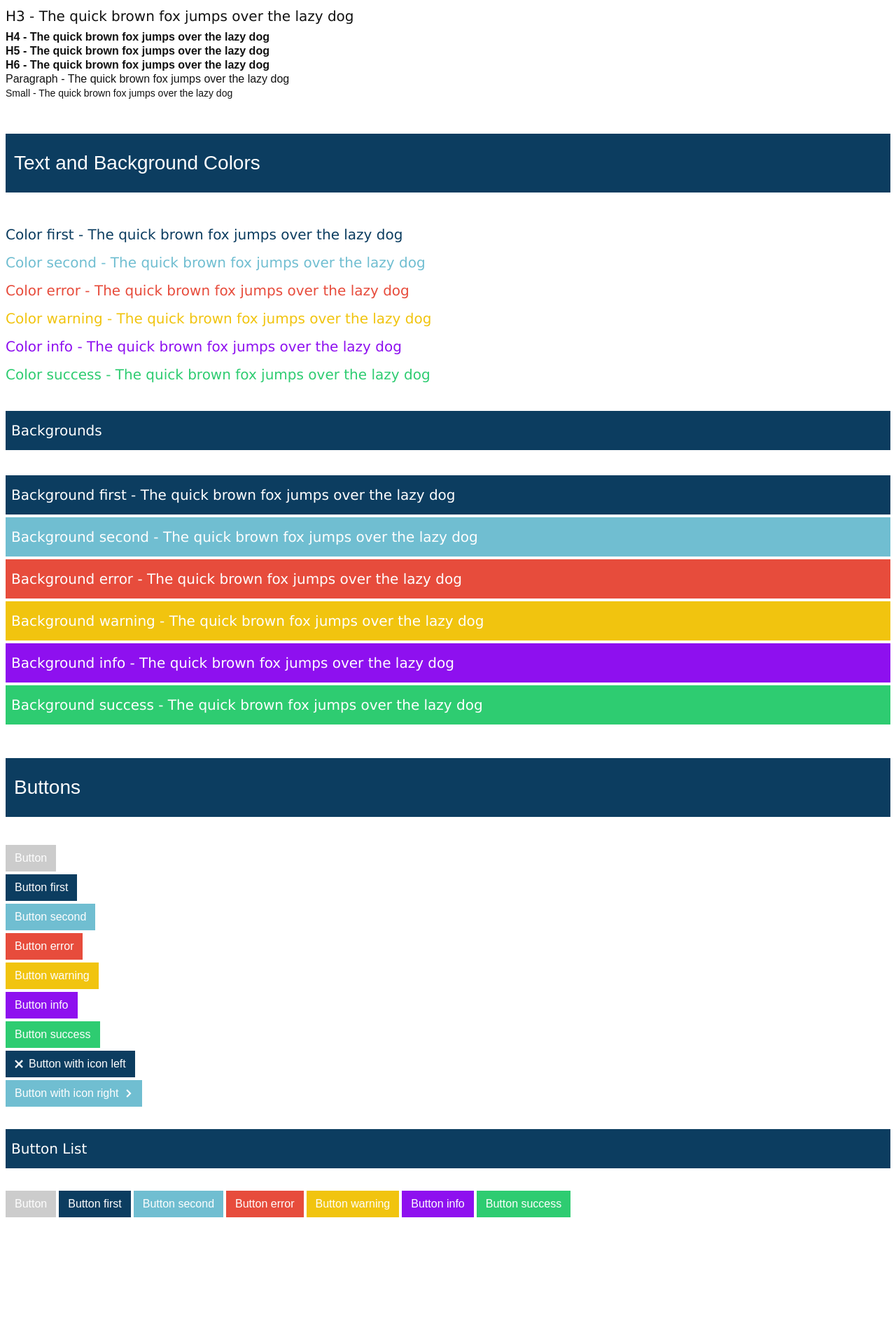
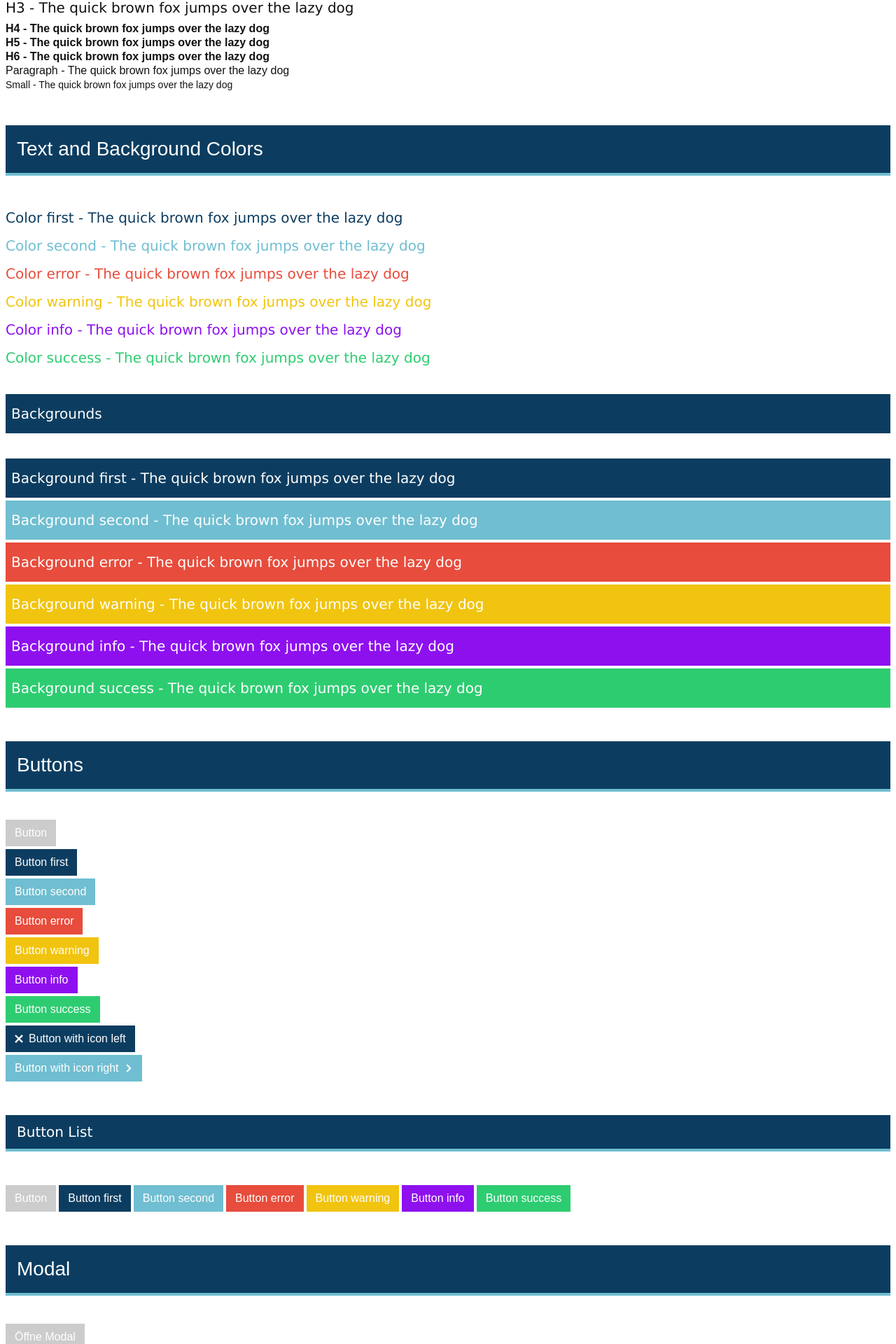
Before and after one commit to oforge/vue-boilerplate, a Vue app: page / in a window 1280 px wide. Shown: the part 229-2149 px from the top of the page at 70% size. Before the commit the page ends 2008 px from the top, so only its background shows below. Built offline with nearby package versions, Linux system fonts and the light colour scheme.

Commit message:
More Styleguide

```diff
--- a/src/App.vue
+++ b/src/App.vue
@@ -1,25 +1,28 @@
 <template>
   <div id="app">
-    <headlines></headlines>
-    <colors></colors>
-    <buttons></buttons>
-    <sprite />
+    <headlines-example></headlines-example>
+    <colors-example></colors-example>
+    <buttons-example></buttons-example>
+    <modal-example></modal-example>
+    <icon-sprite />
   </div>
 </template>
 
 <script lang="ts">
 import Vue from 'vue';
-import AppSprite from '@/components/AppSprite.vue';
-import Headlines from '@/examples/Headlines.vue';
-import Colors from '@/examples/Colors.vue';
-import Buttons from '@/examples/Buttons.vue';
+import IconSprite from '@/components/IconSprite.vue';
+import HeadlinesExample from '@/examples/HeadlinesExample.vue';
+import ColorsExample from '@/examples/ColorsExample.vue';
+import ButtonsExample from '@/examples/ButtonsExample.vue';
+import ModalExample from '@/examples/ModalExample.vue';
 
 export default Vue.extend({
   components: {
-    sprite: AppSprite,
-    headlines: Headlines,
-    colors: Colors,
-    buttons: Buttons
+    'icon-sprite': IconSprite,
+    'headlines-example': HeadlinesExample,
+    'colors-example': ColorsExample,
+    'buttons-example': ButtonsExample,
+    'modal-example': ModalExample
   }
 });
 </script>
@@ -33,14 +36,23 @@ export default Vue.extend({
 @import '~@/styles/main.scss';
 
 .section {
-  padding: map-get($sizes, 's');
-  padding-bottom: $baseLineHeight * 2;
+  padding: map-get($sizes, 's') map-get($sizes, 's') $baseLineHeight * 2 map-get($sizes, 's');
 
   &__header {
-    padding: map-get($sizes, 'm');
+    padding: map-get($sizes, 'xs') map-get($sizes, 'l');
     font-size: map-get($fontSizes, 'l');
     line-height: $baseLineHeight * 3;
     margin-bottom: $baseLineHeight * 2;
+    border-bottom: 4px solid map-get($colors, 'second');
+    background: map-get($colors, first);
+    color: map-get($fontColors, light);
+  }
+  &__sub-header {
+    padding: map-get($sizes, 'xs') map-get($sizes, 'l');
+    font-size: map-get($fontSizes, 'm');
+    line-height: $baseLineHeight * 2;
+    margin: $baseLineHeight * 2 0;
+    border-bottom: 4px solid map-get($colors, 'second');
     background: map-get($colors, first);
     color: map-get($fontColors, light);
   }
--- a/src/components/AppSprite.vue
+++ b/src/components/IconSprite.vue
@@ -22,6 +22,6 @@
 <script lang="ts">
 import Vue from 'vue';
 export default Vue.extend({
-  name: 'AppSprite'
+  name: 'IconSprite'
 });
 </script>
--- a/src/components/global/Modal.vue
+++ b/src/components/global/SpkModal.vue
@@ -36,7 +36,7 @@
 <script>
 import Vue from 'vue';
 export default Vue.extend({
-  name: 'ModalView',
+  name: 'SpkModal',
   data() {
     return {
       showModal: this.modalVisible || false
--- a/src/components/global/main.ts
+++ b/src/components/global/main.ts
@@ -16,5 +16,8 @@ export default class GlobalComponentLoader extends Vue {
     Vue.component('spk-input', () =>
       import(/* webpackChunkName: "globalComponents" */ './forms/SpkInput.vue')
     );
+    Vue.component('spk-modal', () =>
+      import(/* webpackChunkName: "globalComponents" */ './SpkModal.vue')
+    );
   }
 }
--- a/src/examples/Buttons.vue
+++ b/src/examples/ButtonsExample.vue
@@ -24,7 +24,7 @@
     </div>
     <div class="row">
       <div class="column-12">
-        <h3 class="bg-first p-s m-v-xl">Button List</h3>
+        <h3 class="section__sub-header">Button List</h3>
       </div>
       <div class="column-12">
         <div class="button-list">
--- /dev/null
+++ b/src/examples/ModalExample.vue
@@ -0,0 +1,28 @@
+<template>
+  <section class="section">
+    <p class="section__header">
+      Modal
+    </p>
+    <div class="row">
+      <div class="column-12">
+        <spk-modal v-if="showModal" @close="showModal = false"></spk-modal>
+        <spk-button @click.native="showModal = true">Öffne Modal</spk-button>
+      </div>
+    </div>
+  </section>
+</template>
+
+<script>
+import Vue from 'vue';
+
+export default Vue.extend({
+  name: 'ModalExample',
+  data() {
+    return {
+      showModal: false
+    };
+  }
+});
+</script>
+
+<style scoped lang="scss"></style>
```
Also changed, not shown: src/components/AppStage.vue (deleted, +0 -24 lines), src/components/global/ModalExample.vue (deleted, +0 -22 lines), src/examples/ColorsExample.vue (renamed from src/examples/Colors.vue), src/examples/HeadlinesExample.vue (renamed from src/examples/Headlines.vue).
